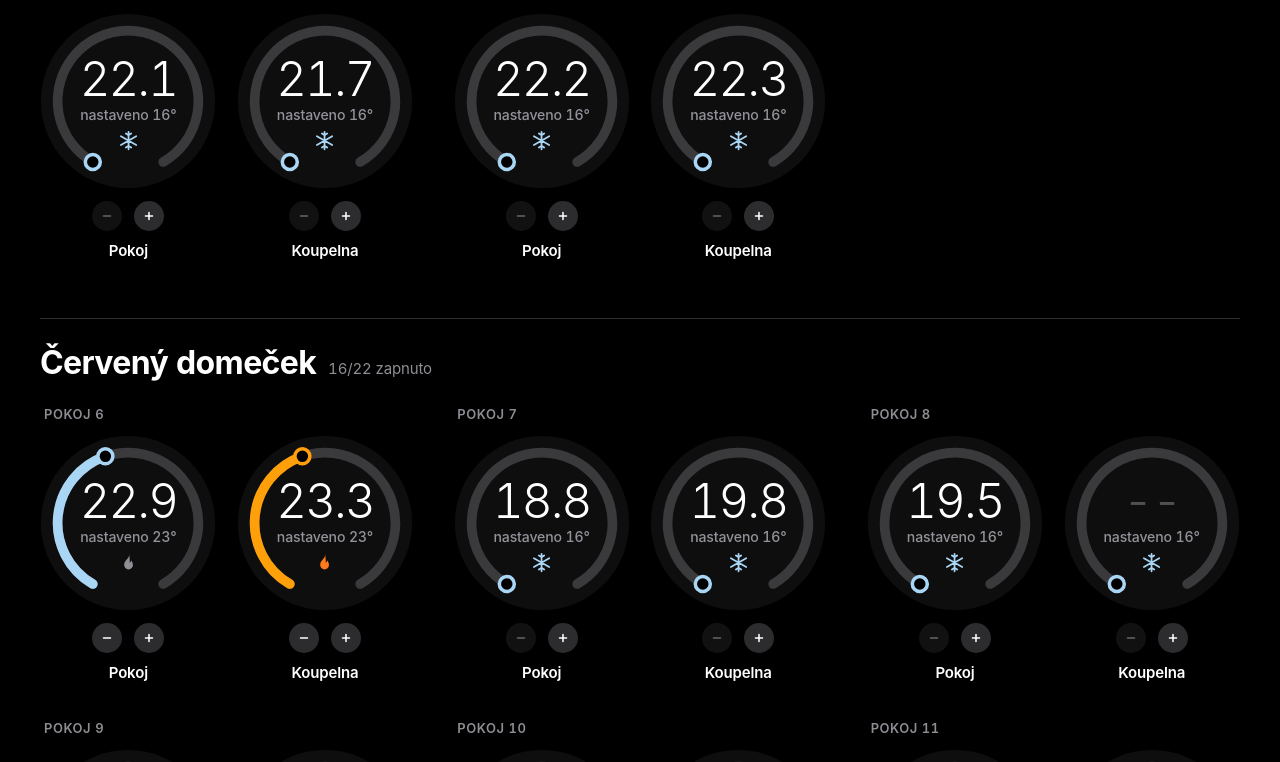
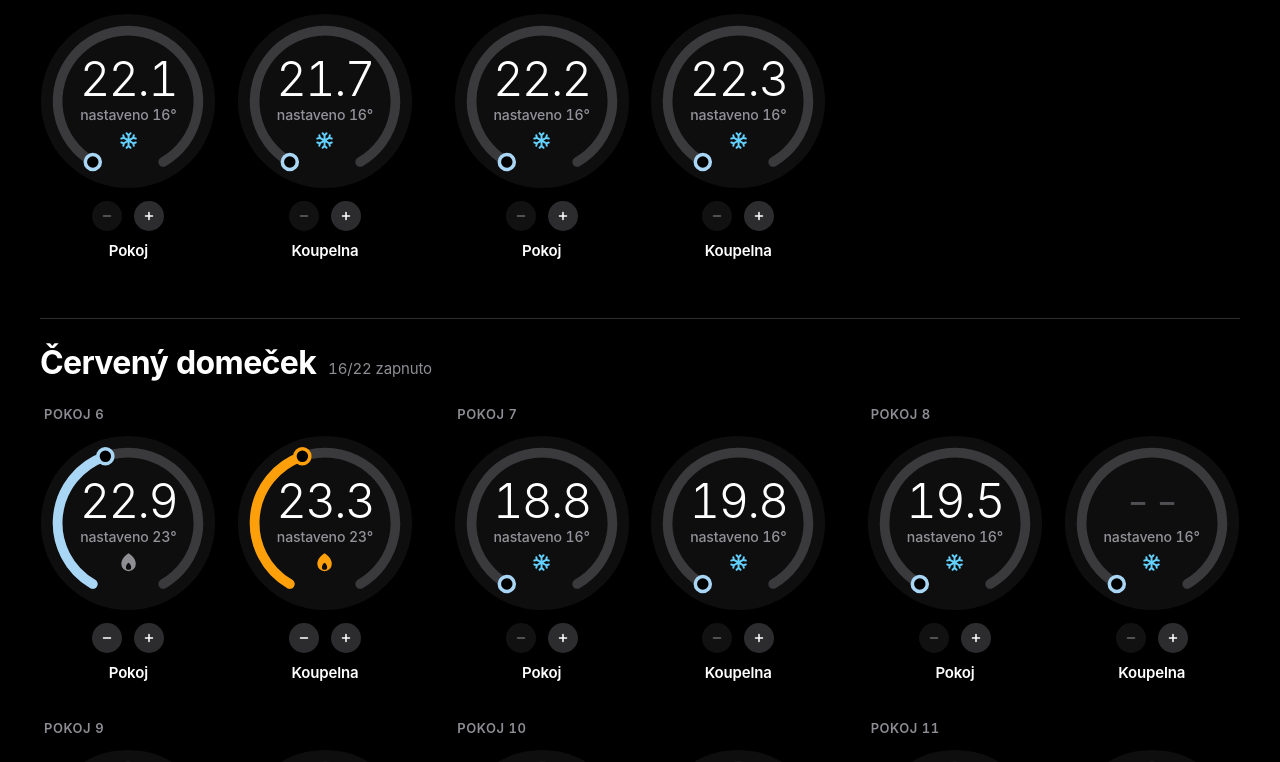
Before and after one commit to domin211/ha-thermostats, a Next.js app: page / in a window 1280 px wide. Shown: the part 780-1542 px from the top of the page. Built offline with nearby package versions, Linux system fonts and the light colour scheme.

Commit message:
Polished Phosphor flame/snowflake icons

```diff
--- a/package.json
+++ b/package.json
@@ -9,6 +9,7 @@
     "lint": "next lint"
   },
   "dependencies": {
+    "@phosphor-icons/react": "^2.1.10",
     "next": "^15.5.27",
     "react": "^19.3.0",
     "react-dom": "^19.3.0",
--- a/src/app/globals.css
+++ b/src/app/globals.css
@@ -148,10 +148,10 @@ button:disabled { cursor: default; opacity: .4; }
 .dial-num-none { color: var(--text-3); }
 .dial-label { font-size: 6.5cqi; font-weight: 600; color: var(--text-2); text-transform: uppercase; letter-spacing: .06em; margin-bottom: 1cqi; }
 .dial-fault { font-size: 9.5cqi; line-height: 1.05; font-weight: 500; color: var(--red); text-transform: uppercase; letter-spacing: .04em; }
-.ico { width: 12cqi; height: 12cqi; margin-top: 5cqi; }
-.ico-heat { color: var(--flame); }
+.ico { width: clamp(18px, 12cqi, 24px); height: clamp(18px, 12cqi, 24px); margin-top: 5cqi; display: block; }
+.ico-heat { color: #ff9f0a; }
 .ico-cool { color: var(--cyan); }
-.ico-sky { color: var(--sky); }
+.ico-sky { color: #64d2ff; }
 .ico-idle { color: #8e8e93; }
 .ico-off { color: #8e8e93; }
 .dial-heat .dial-arc { stroke: var(--orange); }
--- a/src/components/Dial.tsx
+++ b/src/components/Dial.tsx
@@ -2,6 +2,7 @@
 
 import { useCallback, useId, useRef } from "react";
 import { isHeating, reading } from "@/lib/areas";
+import { Flame as PhFlame, Snowflake as PhSnow } from "@phosphor-icons/react/dist/ssr";
 import type { Climate } from "@/lib/types";
 
 // Geometry: 300° sweep with the gap centred at the bottom, like a watch-face ring.
@@ -31,14 +32,7 @@ export function toneOf(c: Climate): DialTone {
 }
 
 export function Flame({ className }: { className?: string }) {
-  return (
-    <svg viewBox="0 0 24 24" className={className} aria-hidden>
-      <path
-        fill="currentColor"
-        d="M12.6 2.2c.3 2.6-.8 4.3-2.2 5.9-1.5 1.7-3.4 3.4-3.4 6.5A5 5 0 0 0 12 19.8a5 5 0 0 0 5-5.1c0-2.2-1-3.9-2-5.1-.2 1.2-.8 2.1-1.7 2.6.4-3.4-.3-7.1-.7-10z"
-      />
-    </svg>
-  );
+  return <PhFlame weight="fill" className={className} aria-hidden />;
 }
 export function Drop({ className }: { className?: string }) {
   return (
@@ -48,11 +42,7 @@ export function Drop({ className }: { className?: string }) {
   );
 }
 export function Snow({ className }: { className?: string }) {
-  return (
-    <svg viewBox="0 0 24 24" className={className} aria-hidden fill="none" stroke="currentColor" strokeWidth="2" strokeLinecap="round">
-      <path d="M12 2v20M3.3 7l17.4 10M3.3 17 20.7 7M9 4l3 2 3-2M9 20l3-2 3 2" />
-    </svg>
-  );
+  return <PhSnow weight="bold" className={className} aria-hidden />;
 }
 export function Fan({ className }: { className?: string }) {
   return (
```
Also changed, not shown: 1 other file (tests, documents, lock files or other folders).
